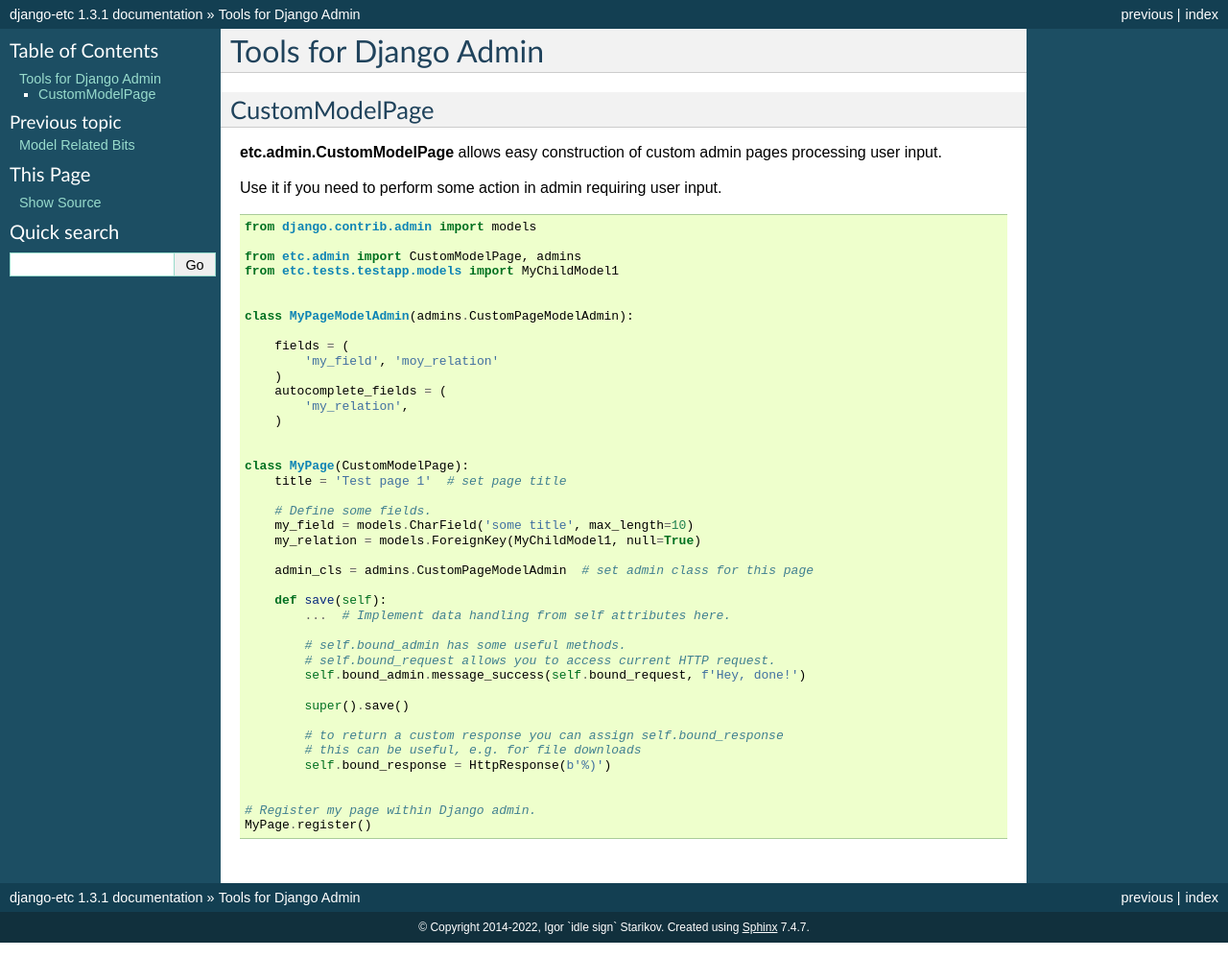
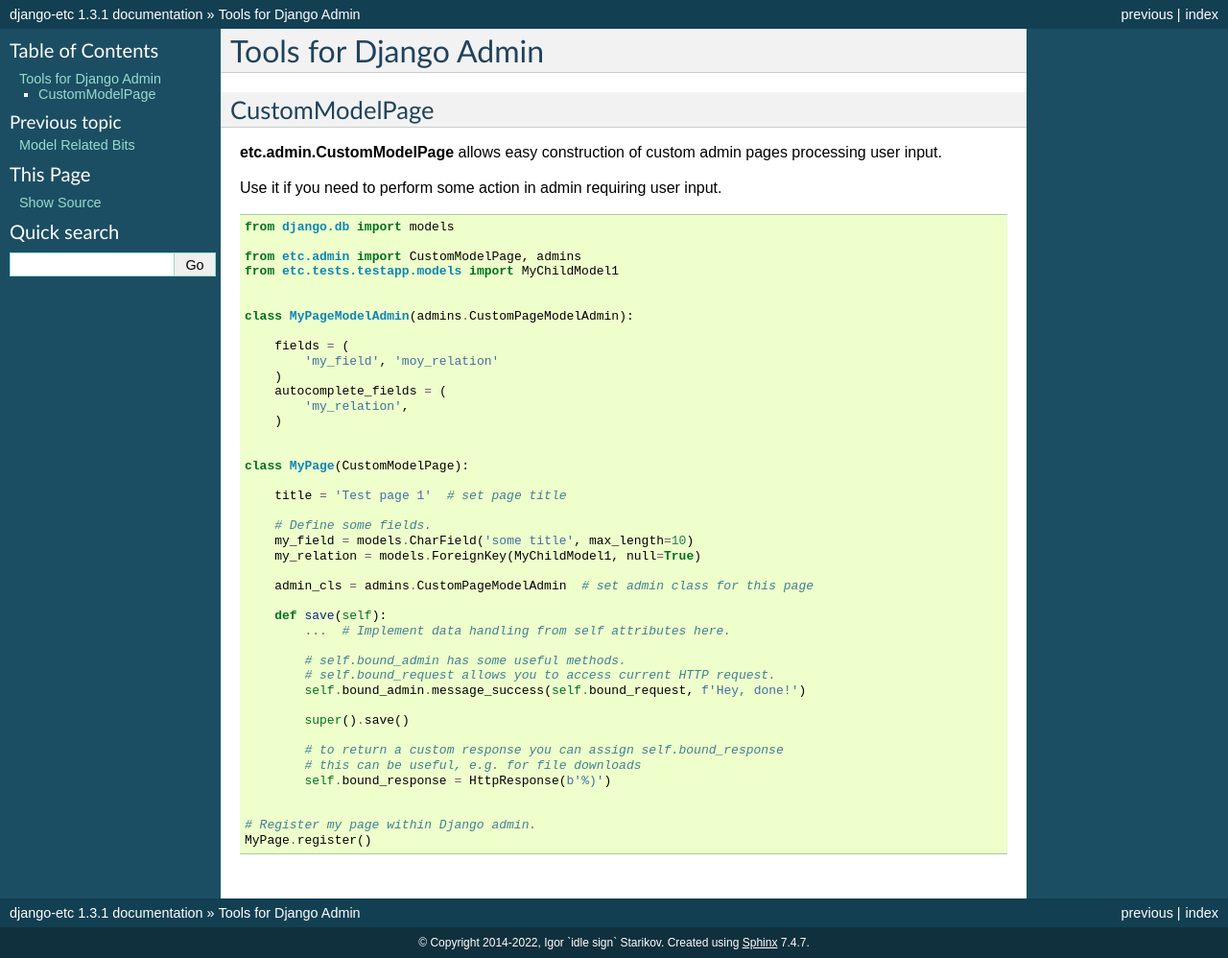
Before and after one commit to idlesign/django-etc, a Sphinx documentation site: the page built from docs/source/admin.rst, in a window 1280 px wide. Shown: the whole page at 96% size. Built offline with Sphinx 7.4.7, drawn with Linux system fonts in a browser that asks for light colours; pages that are not in the unit, such as notebooks, are missing from menus.

```diff
--- a/docs/source/admin.rst
+++ b/docs/source/admin.rst
@@ -11,7 +11,7 @@
 
 .. code-block:: python
 
-    from django.contrib.admin import models
+    from django.db import models
 
     from etc.admin import CustomModelPage, admins
     from etc.tests.testapp.models import MyChildModel1
@@ -28,6 +28,7 @@
 
 
     class MyPage(CustomModelPage):
+
         title = 'Test page 1'  # set page title
 
         # Define some fields.
```
